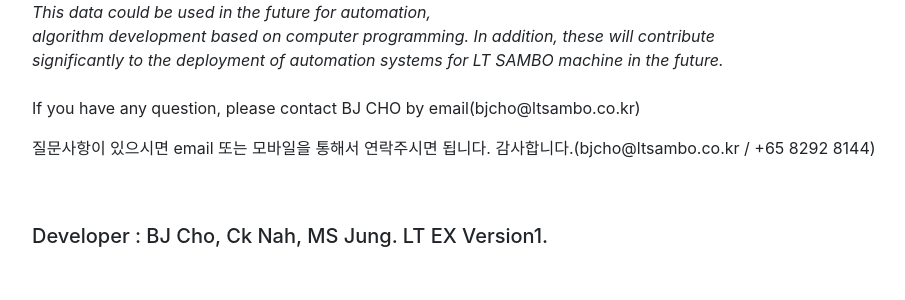
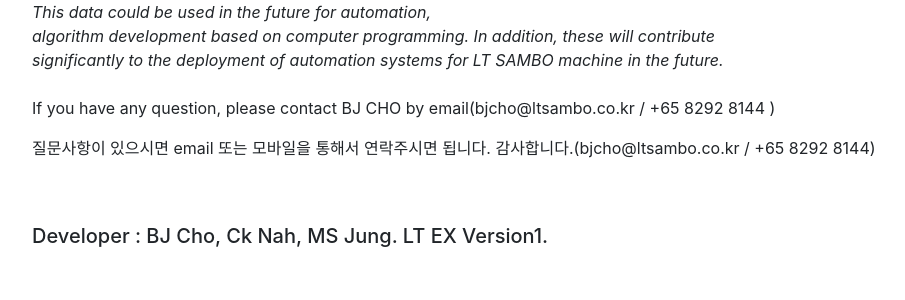
Before and after one commit to dallyura/ltsambo, a Django app: page /about/ in a window 1280 px wide. Shown: the part 549-849 px from the top of the page, without its empty margins (68-973 px from the left). Run offline with Django 3.2, Linux system fonts and the light colour scheme.

Commit message:
about 수정

```diff
--- a/pages/templates/about.html
+++ b/pages/templates/about.html
@@ -34,7 +34,7 @@
 <br><br/>
 
 
-<p><a>If you have any question, please contact BJ CHO by email(bjcho@ltsambo.co.kr) </a></p>
+<p><a>If you have any question, please contact BJ CHO by email(bjcho@ltsambo.co.kr / +65 8292 8144 ) </a></p>
 <p><a>질문사항이 있으시면 email 또는 모바일을 통해서 연락주시면 됩니다. 감사합니다.(bjcho@ltsambo.co.kr / +65 8292 8144)  </a></p>
 <br><br/>
 
```
